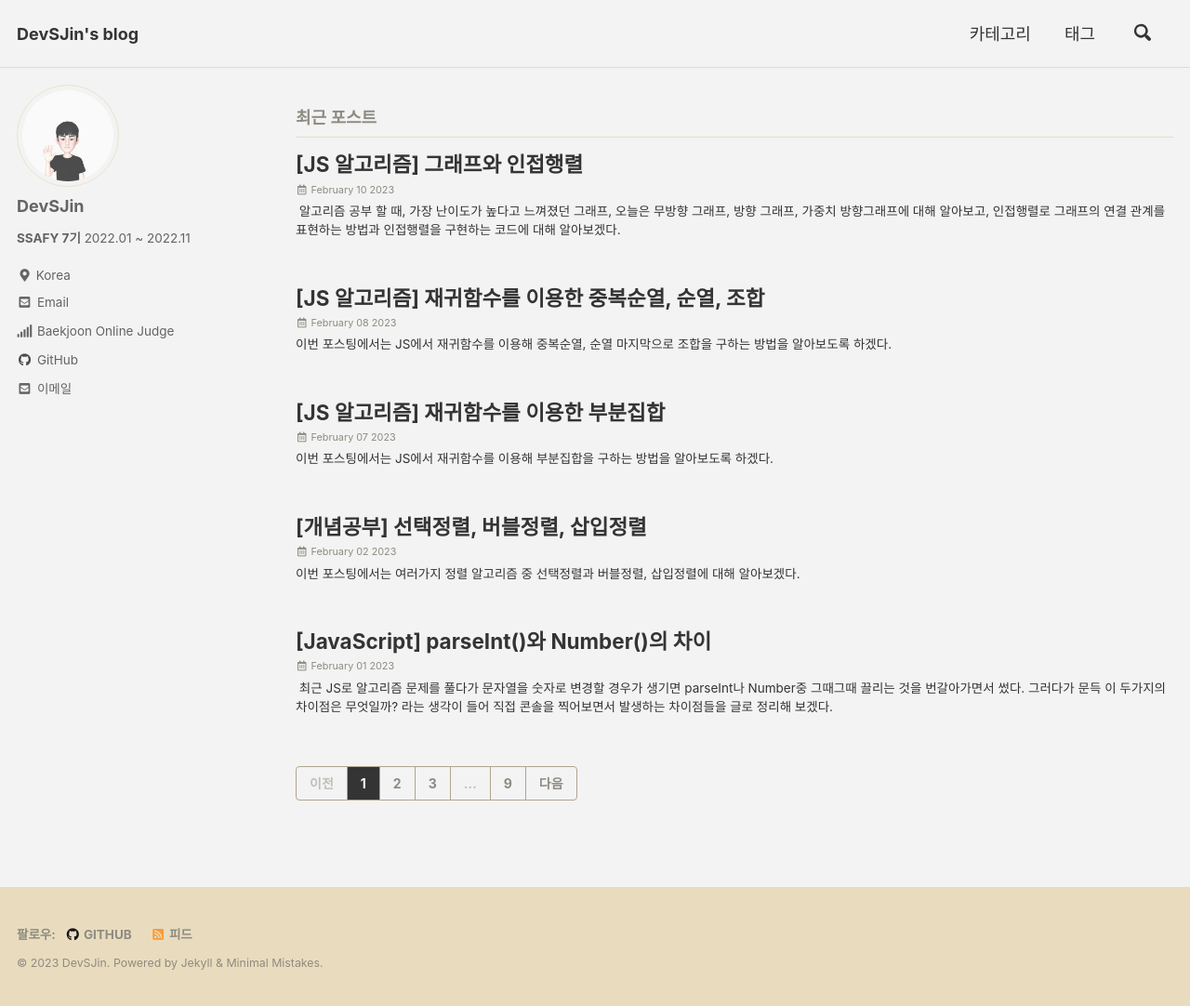
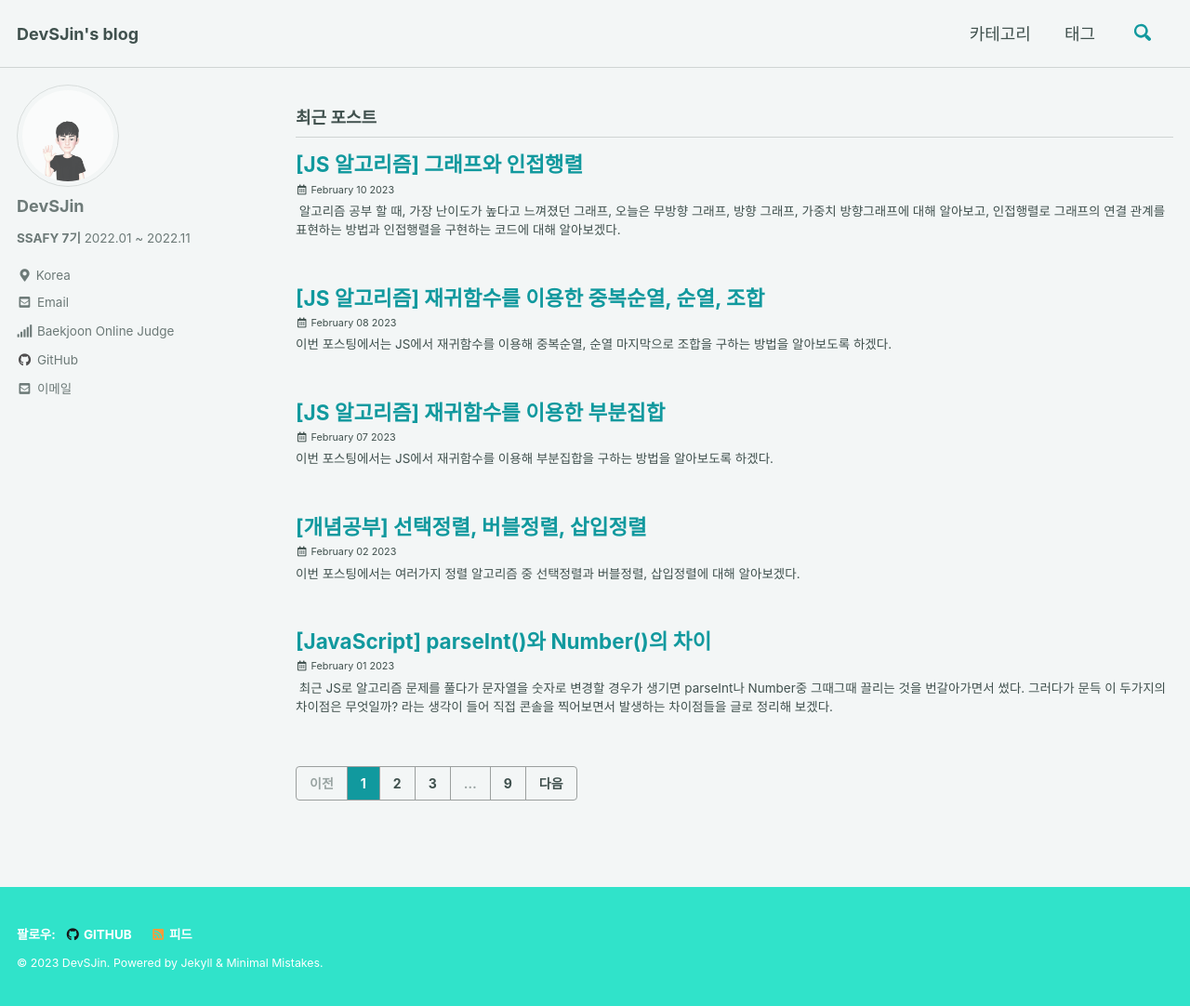
Before and after one commit to DevSJin/DevSJin.github.io, a Jekyll site: the page built from index.html, in a window 1280 px wide and 1082 px high. Shown: the whole window at 93% size. Built offline with Jekyll 4.4.1, drawn with Linux system fonts in a browser that asks for light colours; cached includes are drawn as plain includes; the list of posts is cut into pages by our own code.

Commit message:
Update _config.yml

```diff
--- a/_config.yml
+++ b/_config.yml
@@ -12,7 +12,7 @@
 
 # theme                  : "minimal-mistakes-jekyll"
 remote_theme: "mmistakes/minimal-mistakes@4.19.3"
-minimal_mistakes_skin    : "dirt" #"contrast" "air", "aqua", "dark", "dirt", "neon", "mint", "plum", "sunrise"
+minimal_mistakes_skin    : "mint" #"contrast" "air", "aqua", "dark", "dirt", "neon", "mint", "plum", "sunrise"
 
 # Site Settings
 locale                   : "ko-KR"
```
